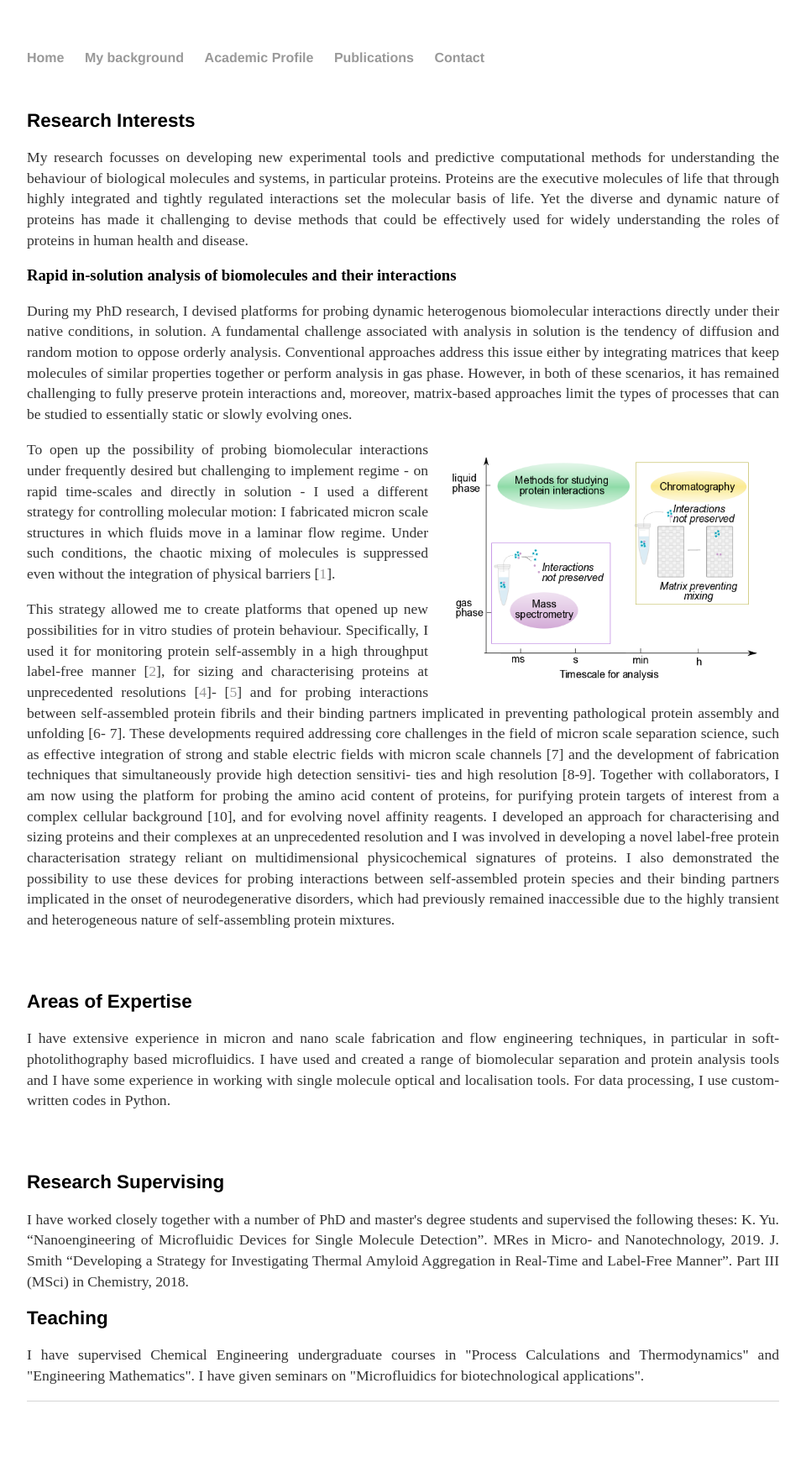
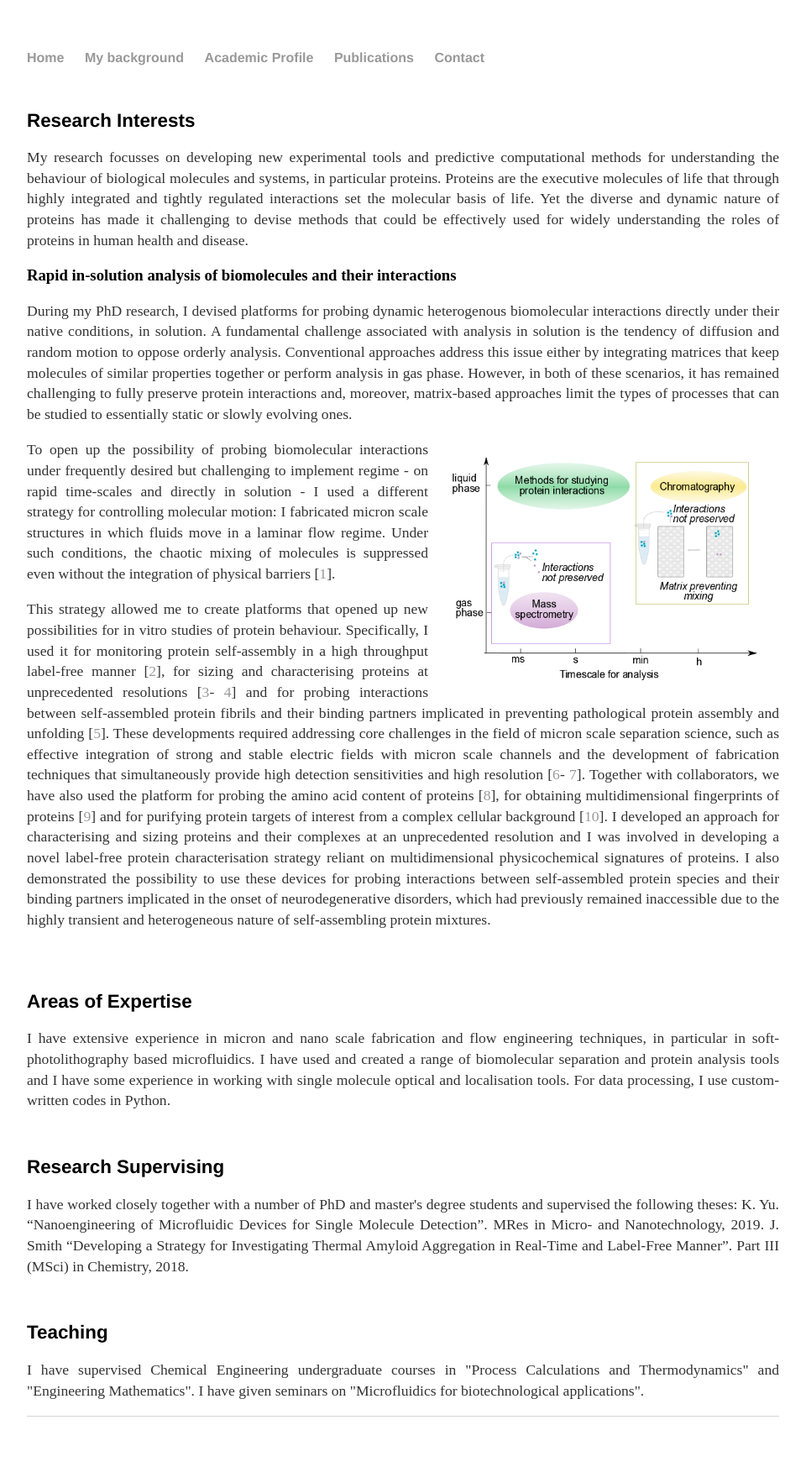
Before and after one commit to kadiliissaar/kadiliissaar.github.io, a Jekyll site: the page built from academic-profile/index.html, in a window 1280 px wide. Shown: the whole page at 84% size, without its empty margins (160-1120 px from the left). Built offline with Jekyll 4.4.1, drawn with Linux system fonts in a browser that asks for light colours.

Commit message:
Update index.html

```diff
--- a/academic-profile/index.html
+++ b/academic-profile/index.html
@@ -31,15 +31,22 @@ such conditions, the chaotic mixing of molecules is suppressed even without the
 of protein behaviour. Specifically, I used it for monitoring protein self-assembly in a high throughput label-free manner
 [<a href="https://www.sciencedirect.com/science/article/pii/S0006349515047074">2</a>], for sizing and
 characterising proteins at unprecedented resolutions
-[<a href="=https://www.nature.com/articles/s41378-019-0072-3">4</a>]-
-[<a href="=https://pubs.rsc.org/en/content/articlehtml/2017/cp/c7cp01503h">5</a>] and for probing interactions between
-self-assembled protein
-fibrils and their binding partners implicated in preventing pathological protein assembly and unfolding [6- 7]. These
-developments required addressing core challenges in the field of micron scale separation science, such as effective
-integration of strong and stable electric fields with micron scale channels [7] and the development of fabrication
-techniques that simultaneously provide high detection sensitivi- ties and high resolution [8-9]. Together with
-collaborators, I am now using the platform for probing the amino acid content of proteins, for purifying protein
-targets of interest from a complex cellular background [10], and for evolving novel affinity reagents.
+[<a href="=https://www.nature.com/articles/s41378-019-0072-3">3</a>-
+<a href="=https://pubs.rsc.org/en/content/articlehtml/2017/cp/c7cp01503h">4</a>] and for probing interactions between
+self-assembled protein fibrils and their binding partners implicated in preventing pathological protein assembly and
+unfolding
+[<a href="https://pubs.rsc.org/no/content/articlehtml/2018/lc/c7lc00797c">5</a>].
+These developments required addressing core challenges in the field of micron scale separation science, such as effective
+integration of strong and stable electric fields with micron scale channels and the development of fabrication
+techniques that simultaneously provide high detection sensitivities and high resolution
+[<a href="https://pubs.acs.org/doi/abs/10.1021/acs.analchem.7b04523">6</a>-
+<a href="https://pubs.acs.org/doi/abs/10.1021/acs.analchem.8b01205">7</a>].
+Together with collaborators, we have also used the platform for probing the amino acid content of proteins
+[<a href="https://onlinelibrary.wiley.com/doi/abs/10.1002/anie.201901405@10.1002/(ISSN)1521-3773.chemical-protein-synthesis-2019">8</a>],
+for obtaining multidimensional fingerprints of proteins
+[<a href="https://arxiv.org/abs/1910.11861">9</a>]
+and for purifying protein targets of interest from a complex cellular background
+[<a href="https://pubs.acs.org/doi/abs/10.1021/acs.analchem.8b02051">10</a>].
 
 
 		I developed an approach for characterising and sizing proteins and their complexes at an unprecedented resolution and I
@@ -57,7 +64,6 @@ particular in soft-photolithography based microfluidics. I have used and created
 separation and protein analysis tools and I have some experience in working with single molecule optical and
 localisation tools. For data processing, I use custom-written codes in Python. </p>
 </br>
-</br>
 
 	<h2>Research Supervising</h2>
 <p align="justify"> I have worked closely together with a number of PhD and master's degree students and supervised
@@ -65,7 +71,7 @@ the following theses:
 K. Yu. “Nanoengineering of Microfluidic Devices for Single Molecule Detection”. MRes in Micro- and Nanotechnology, 2019.
 J. Smith “Developing a Strategy for Investigating Thermal Amyloid Aggregation in Real-Time and Label-Free Manner”. Part III
 (MSci) in Chemistry, 2018.</p>
-
+</br>
 
 	<h2>Teaching</h2>
 <p align="justify"> I have supervised Chemical Engineering undergraduate courses in "Process Calculations and Thermodynamics"
```
